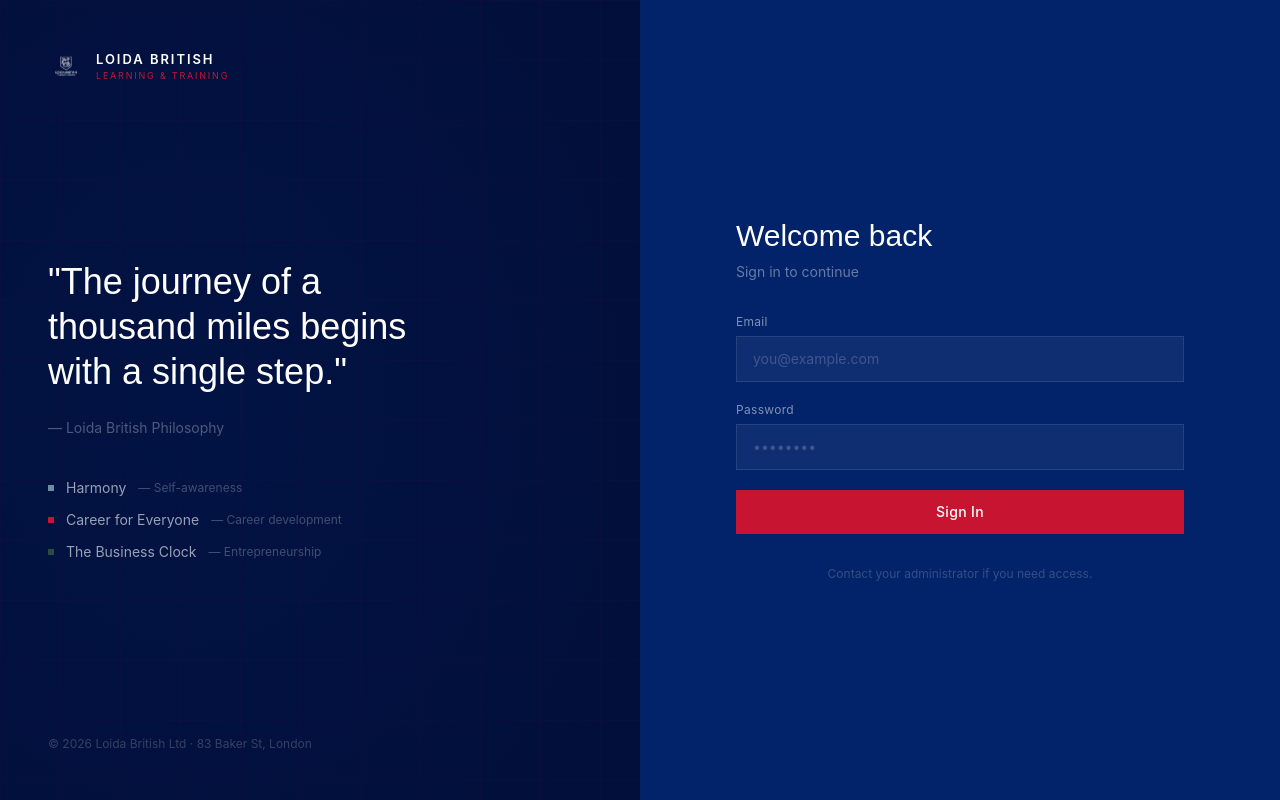
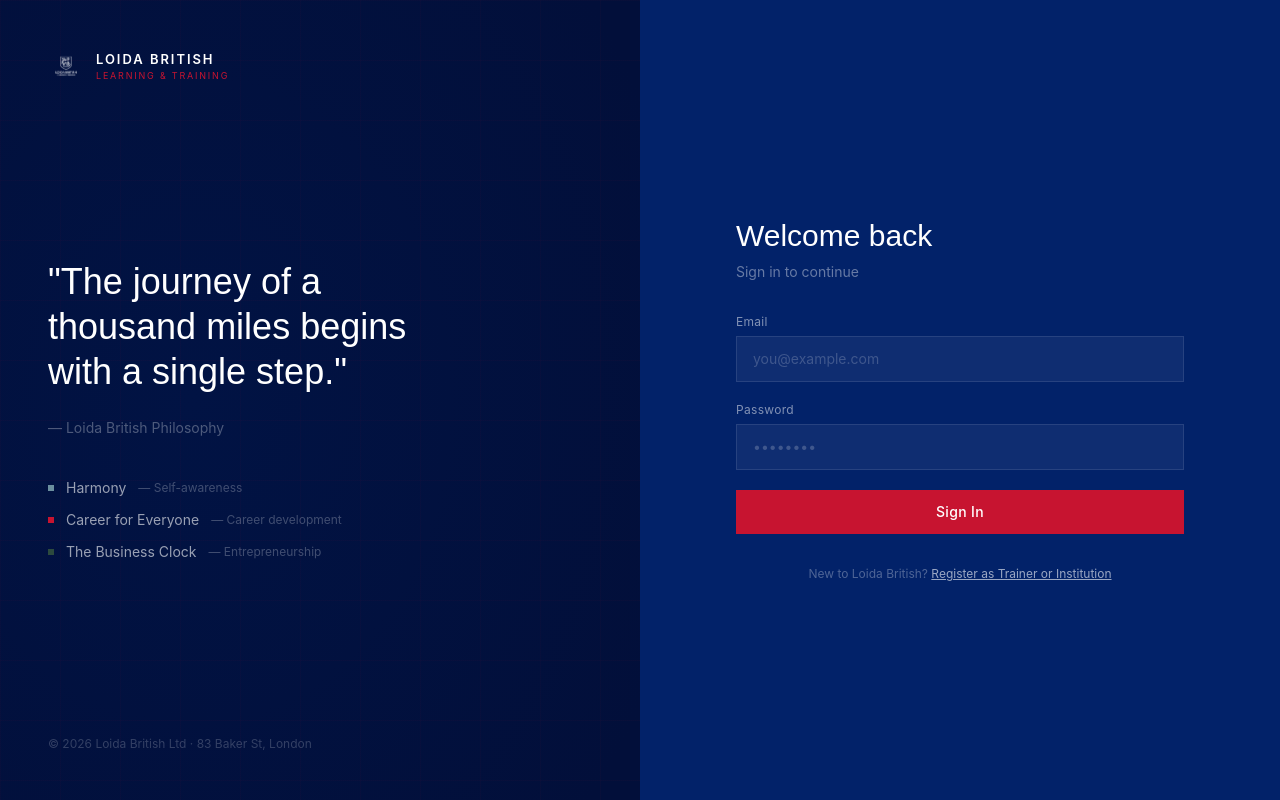
Before and after one commit to ajneetm/loida, a Next.js app: page /auth/login in a window 1280 px wide. Built offline with nearby package versions, Linux system fonts and the light colour scheme; no server answers.

Commit message:
feat: add register link to login page, handle INSTITUTION redirect

```diff
--- a/app/auth/login/page.tsx
+++ b/app/auth/login/page.tsx
@@ -3,6 +3,7 @@
 import { useState } from 'react'
 import { signIn } from 'next-auth/react'
 import { useRouter } from 'next/navigation'
+import Link from 'next/link'
 
 export default function LoginPage() {
   const router = useRouter()
@@ -33,8 +34,8 @@ export default function LoginPage() {
     const role        = sessionData?.user?.role
     const approval    = sessionData?.user?.approvalStatus
 
-    if (role === 'ADMIN')   { router.push('/admin');   return }
-    if (role === 'AGENT')   { router.push('/agent');   return }
+    if (role === 'ADMIN')                          { router.push('/admin');       return }
+    if (role === 'AGENT' || role === 'INSTITUTION') { router.push('/institution'); return }
     if (role === 'TRAINER') {
       if (approval === 'PENDING')  { router.push('/auth/pending');  return }
       if (approval === 'REJECTED') { router.push('/auth/rejected'); return }
@@ -92,8 +93,11 @@ export default function LoginPage() {
         </button>
       </form>
 
-      <p className="text-center text-white/20 text-xs mt-8">
-        Contact your administrator if you need access.
+      <p className="text-center text-white/30 text-xs mt-8">
+        New to Loida British?{' '}
+        <Link href="/auth/register" className="text-white/60 hover:text-white underline transition-colors">
+          Register as Trainer or Institution
+        </Link>
       </p>
     </div>
   )
```
